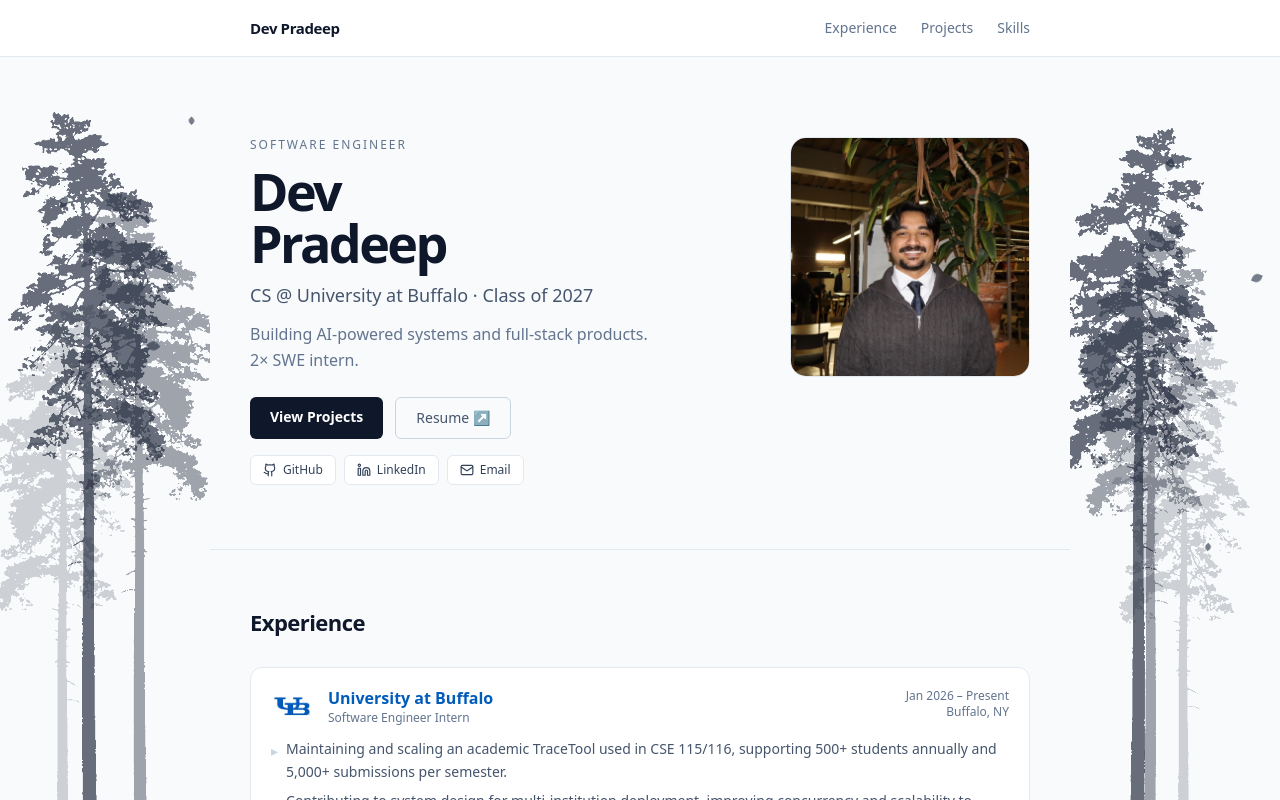
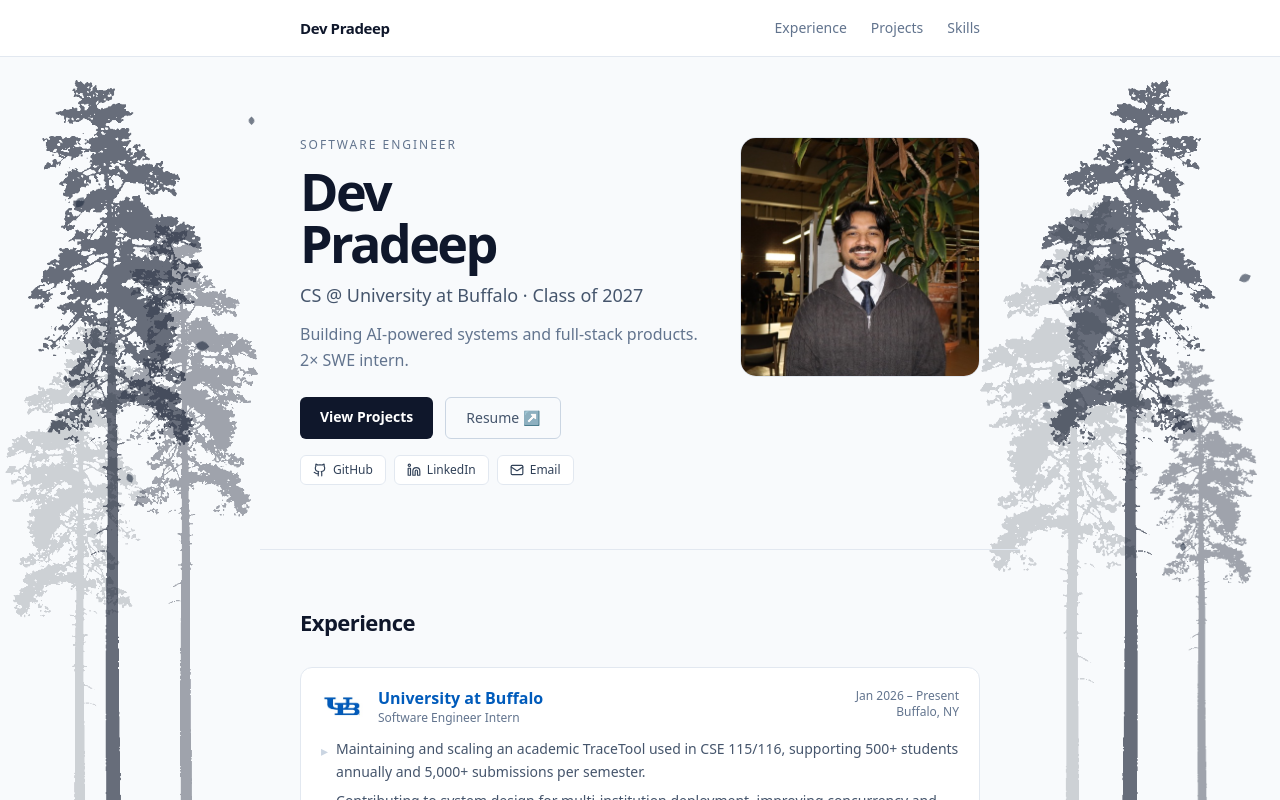
Before and after one commit to Devpradp/dev-portfolio, a Next.js app: page / in a window 1280 px wide. Shown: the top 800 px of the page. Built offline with nearby package versions, Linux system fonts and the light colour scheme.

Commit message:
Updated tree banner sizing and layout

```diff
--- a/app/globals.css
+++ b/app/globals.css
@@ -3,7 +3,7 @@
 @theme {
   --font-family-heading: var(--font-archivo), system-ui, sans-serif;
   --font-family-body: var(--font-space-grotesk), system-ui, sans-serif;
-  --max-width-portfolio: 860px;
+  --max-width-portfolio: 760px;
 }
 
 html {
--- a/components/SideTrees.tsx
+++ b/components/SideTrees.tsx
@@ -26,18 +26,19 @@ interface Leaf {
 
 // Front (most opaque/tallest) listed last so it paints on top.
 const leftTrees: TreeInstance[] = [
-  { src: "/trees/pine-b.png", height: "62vh", leftOffset: -14, opacity: 0.18, flip: true },
-  { src: "/trees/pine.png",   height: "76vh", leftOffset:  68, opacity: 0.38 },
-  { src: "/trees/pine.png",   height: "86vh", leftOffset:   8, opacity: 0.62 },
+  { src: "/trees/pine-b.png", height: "60vh", leftOffset:   6, opacity: 0.18, flip: true },
+  { src: "/trees/pine.png",   height: "72vh", leftOffset:  118, opacity: 0.38 },
+  { src: "/trees/pine.png",   height: "90vh", leftOffset:  28, opacity: 0.62 },
 ];
 
 // Right panel: leftOffset=0 is the inner (content) edge, leftOffset=210 is the screen edge.
-// All flip:true so canopy faces inward. Slight negative on the front tree is fine — those
-// pixels fall behind the z-10 content column and are invisible either way.
+// Flip values vary (not all true) so the canopies face different directions, breaking the
+// "lined up" look. The front tree intentionally goes negative so it peeks past the inner
+// edge — panel is overflow-visible so this is rendered (not clipped).
 const rightTrees: TreeInstance[] = [
-  { src: "/trees/pine-b.png", height: "58vh", leftOffset: 42, opacity: 0.18, flip: true },
-  { src: "/trees/pine.png",   height: "72vh", leftOffset:  8, opacity: 0.38, flip: true },
-  { src: "/trees/pine.png",   height: "84vh", leftOffset: -16, opacity: 0.62, flip: true },
+  { src: "/trees/pine-b.png", height: "75vh", leftOffset: -20, opacity: 0.18, flip: true },
+  { src: "/trees/pine.png",   height: "55vh", leftOffset:  150, opacity: 0.38, flip: false },
+  { src: "/trees/pine.png",   height: "90vh", leftOffset: 40, opacity: 0.62, flip: true },
 ];
 
 const leftLeaves: Leaf[] = [
@@ -65,8 +66,8 @@ function Panel({
 }) {
   return (
     <div
-      className={`hidden min-[1280px]:block fixed top-14 bottom-0 z-0 w-[210px] overflow-hidden pointer-events-none ${
-        side === "left" ? "left-0" : "right-0"
+      className={`hidden min-[1280px]:block fixed top-14 bottom-0 z-0 w-[280px] pointer-events-none ${
+        side === "left" ? "left-0 overflow-hidden" : "right-0 overflow-visible"
       }`}
     >
       {trees.map((tree, i) => (
```
